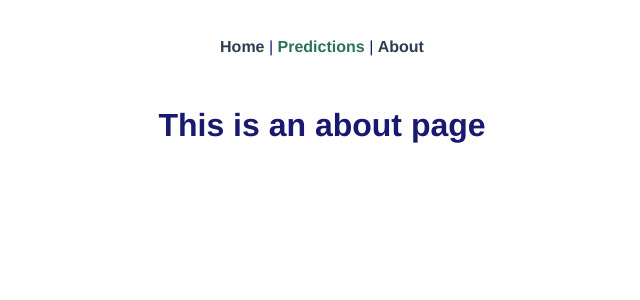
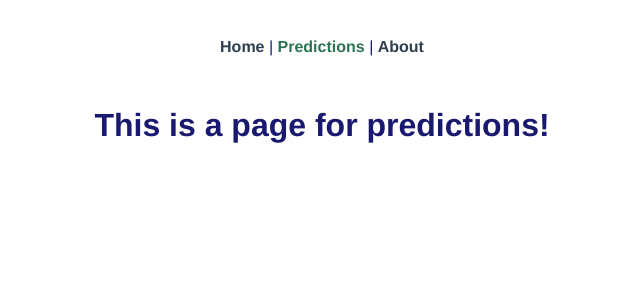
Before and after one commit to NFT-Group/front_end, a Vue app: page /predictions in a window 1280 px wide. Shown: the top 300 px of the page, without its empty margins (318-958 px from the left). Built offline with nearby package versions, Linux system fonts and the light colour scheme; no server answers; the database is empty.

Commit message:
some deletions, some changes

```diff
--- a/src/components/index.vue
+++ b/src/components/index.vue
@@ -1,7 +1,4 @@
 <template>
-    <div>
-        <index />
-    </div>
 </template>
 
 <script>
--- a/src/views/Predictions.vue
+++ b/src/views/Predictions.vue
@@ -1,14 +1,5 @@
 <template>
   <div class="about">
-    <h1>This is an about page</h1>
+    <h1>This is a page for predictions!</h1>
   </div>
 </template>
-
-<script>
-  import index from '@/components/index'
-  export default
-  {
-      name: 'App',
-      components: { index }
-  }
-</script>
```
